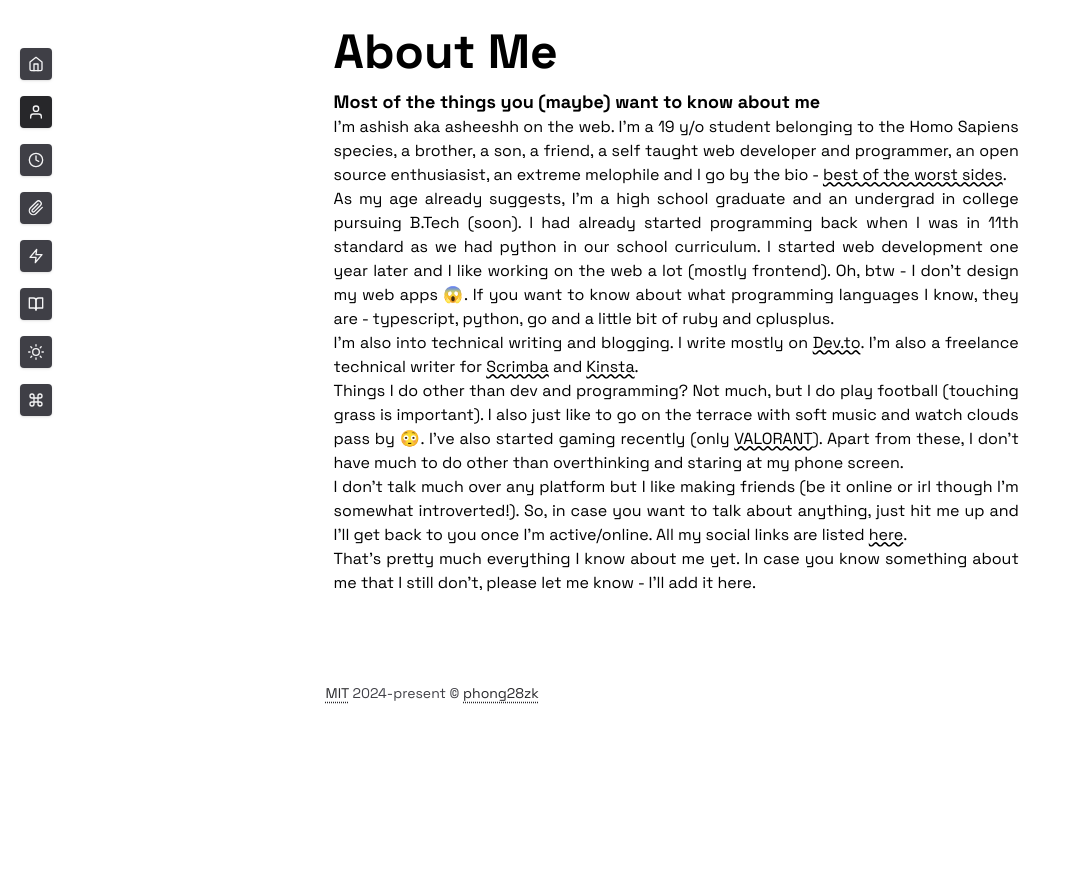
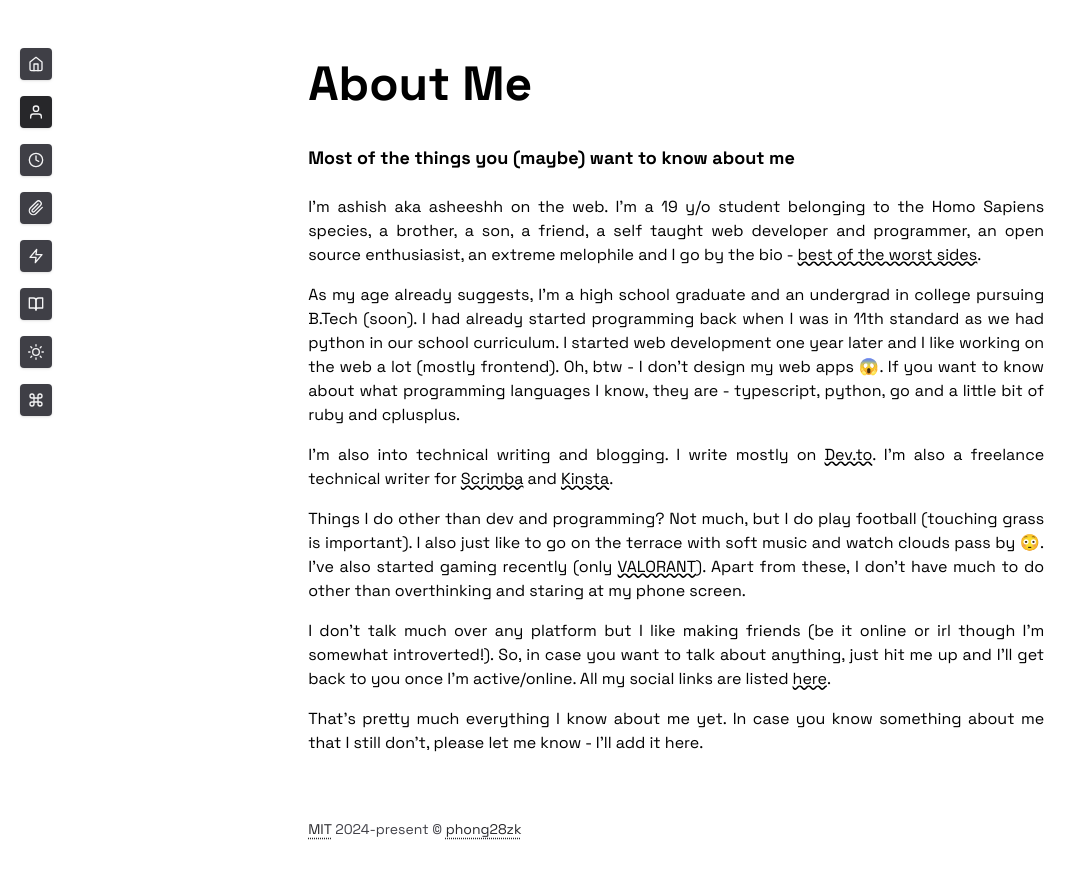
Before and after one commit to fn28chen/thang-vu-blogs, a Next.js app: page /about in a window 1280 px wide. Shown: the top 878 px of the page, without its empty margins (0-1087 px from the left). Before the commit the page ends 832 px from the top, so only its background shows below. Built offline with nearby package versions, Linux system fonts and the light colour scheme.

Commit message:
(Style) Update better css - about

```diff
--- a/mdx-components.tsx
+++ b/mdx-components.tsx
@@ -25,6 +25,7 @@ export function useMDXComponents(components: MDXComponents): MDXComponents {
         style={{
           color: "zinc",
           fontSize: "36px",
+          margin: "revert",
           fontWeight: "bold",
         }}
       >
@@ -35,6 +36,7 @@ export function useMDXComponents(components: MDXComponents): MDXComponents {
       <h3
         style={{
           color: "zinc",
+          margin: "revert",
           fontSize: "24px",
           fontWeight: "bold",
         }}
@@ -47,6 +49,7 @@ export function useMDXComponents(components: MDXComponents): MDXComponents {
         style={{
           color: "zinc",
           fontSize: "18px",
+          margin: "revert",
           fontWeight: "bold",
         }}
       >
@@ -57,6 +60,7 @@ export function useMDXComponents(components: MDXComponents): MDXComponents {
       <p
         style={{
           color: "zinc",
+          margin: "revert",
           fontSize: "16px",
         }}
       >
--- a/src/app/about/page.tsx
+++ b/src/app/about/page.tsx
@@ -11,17 +11,12 @@ export default function About() {
       animate={{ opacity: 1 }}
       exit={{ opacity: 0 }}
       transition={fadeOut(0.5)}
-      className="w-full min-h-screen h-full flex flex-col items-center relative"
+      className="w-full items-center"
     >
-      <section className="mb-12 mt-8 flex flex-col w-[80%] justify-center gap-6 text-justify md:mt-0 lg:mt-0">
-        <div
-          className="overflow-y-auto bg-white dark:bg-inherit custom-scrollbar text-justify px-2"
-          style={{ maxHeight: "80vh" }}
-        >
-          <AboutMe />
-        </div>
-        <Footer />
+      <section className="bg-white dark:bg-inherit custom-scrollbar">
+        <AboutMe />
       </section>
+      <Footer />
     </motion.div>
   );
 }
--- a/src/app/blogs/[blog_id]/page.tsx
+++ b/src/app/blogs/[blog_id]/page.tsx
@@ -59,7 +59,7 @@ export default function Blog() {
               </p>
             </div>
             <div
-              className="overflow-y-auto bg-white dark:bg-inherit custom-scrollbar text-justify px-2"
+              className="overflow-y-auto bg-white dark:bg-inherit custom-scrollbar  px-2"
               style={{ maxHeight: "80vh" }}
             >
               {blogs?.length > 0 ? (
--- a/src/app/blogs/page.tsx
+++ b/src/app/blogs/page.tsx
@@ -56,7 +56,7 @@ export default function Blogs() {
               </p>
             </div>
             <div
-              className="overflow-y-auto bg-white dark:bg-inherit custom-scrollbar text-justify px-2"
+              className="overflow-y-auto bg-white dark:bg-inherit custom-scrollbar  px-2"
               style={{ maxHeight: "80vh" }}
             >
               <div className="flex flex-col gap-6">
@@ -64,7 +64,7 @@ export default function Blogs() {
                   blogs.map((post) => (
                     <Card
                       key={post._id}
-                      className="flex flex-col md:flex-row text-justify justify-between px-4 py-4 gap-4"
+                      className="flex flex-col md:flex-row  justify-between px-4 py-4 gap-4"
                     >
                       <span className="flex flex-col gap-2">
                         <h2 className="font-bold text-2xl">{post.title}</h2>
--- a/src/app/globals.css
+++ b/src/app/globals.css
@@ -1,6 +1,10 @@
 @tailwind base;
 @tailwind components;
 @tailwind utilities;
+
+body {
+  text-align: justify;
+}
 
 .custom-scrollbar::-webkit-scrollbar {
   width: 10px;
--- a/src/app/links/page.tsx
+++ b/src/app/links/page.tsx
@@ -4,7 +4,7 @@ import LinksComponent from "@/components/global/link";
 export default function Links() {
   return (
     <div className="w-full min-h-screen h-full flex flex-col items-center relative">
-      <section className="prose mt-8 flex w-[80%] flex-col justify-between text-justify gap-6 md:mt-0 lg:mt-0">
+      <section className="prose mt-8 flex w-[80%] flex-col justify-between  gap-6 md:mt-0 lg:mt-0">
         <div className="flex flex-col gap-6">
           <h1 className="dark:text-zinc-200 text-zinc-900 leading-none mb-3 text-[48px] font-bold justify-center pt-3">
             Links
--- a/src/app/now/page.tsx
+++ b/src/app/now/page.tsx
@@ -4,9 +4,9 @@ import NowMD from "@/content/now-md.mdx";
 export default function Now() {
   return (
     <div className="w-full min-h-screen h-full flex flex-col items-center">
-      <section className="prose mt-8 flex w-[80%] flex-col justify-between text-justify gap-6 md:mt-0 lg:mt-0">
+      <section className="prose mt-8 flex w-[80%] flex-col justify-between  gap-6 md:mt-0 lg:mt-0">
         <div
-          className="overflow-y-auto bg-white dark:bg-inherit custom-scrollbar text-justify px-2"
+          className="overflow-y-auto bg-white dark:bg-inherit custom-scrollbar  px-2"
           style={{ maxHeight: "80vh" }}
         >
           <NowMD />
--- a/src/components/layout/mobileNavbar.tsx
+++ b/src/components/layout/mobileNavbar.tsx
@@ -69,7 +69,7 @@ export default function MobileNavBar() {
   useEffect(() => setMounted(true), []);
 
   return (
-    <div className="min-h-full h-full flex dark:bg-zinc-800 bg-zinc-500 justify-center items-center py-1 rounded-lg shadow-xl gap-4 custom-scrollbar">
+    <nav className="min-h-full h-full flex dark:bg-zinc-800 bg-zinc-500 justify-center items-center py-1 rounded-lg shadow-xl gap-4 custom-scrollbar">
       <div className="flex justify-evenly gap-4">
         {NavbarItems.map((item, index) => {
           return (
@@ -115,6 +115,6 @@ export default function MobileNavBar() {
           </div>
         </button>
       </div>
-    </div>
+    </nav>
   );
 }
--- a/src/components/layout/navbar.tsx
+++ b/src/components/layout/navbar.tsx
@@ -69,7 +69,7 @@ export default function NavBar() {
   }, []);
 
   return (
-    <div className="flex h-full min-h-full w-full flex-col items-center justify-start pt-12 z-10">
+    <nav className="flex h-full min-h-full w-full flex-col items-center justify-start pt-12 z-10">
       <div className="flex flex-col gap-4">
         {NavbarItems.map((item, index) => {
           return (
@@ -151,6 +151,6 @@ export default function NavBar() {
         </div>
       </div>
       <div className="mt-4 h-full border-r-2 border-zinc-500 dark:border-zinc-800"></div>
-    </div>
+    </nav>
   );
 }
--- a/src/components/ui/BlogCard.tsx
+++ b/src/components/ui/BlogCard.tsx
@@ -15,7 +15,7 @@ export default function BlogCard({
   return (
     <Card
       key={ICardProps._id}
-      className="flex flex-col text-justify justify-between px-4 py-4 gap-4 border-zinc-400 border-4 duration-200 hover:shadow-lg hover:-translate-y-1 relative overflow-hidden lg:col-span-4"
+      className="flex flex-col  justify-between px-4 py-4 gap-4 border-zinc-400 border-4 duration-200 hover:shadow-lg hover:-translate-y-1 relative overflow-hidden lg:col-span-4"
     >
       <span className="flex flex-col gap-2 justify-between h-full">
         <div className="w-full filter hover:blur-[40px] transition-all duration-300 items-center justify-center">
--- a/src/utils/transition_tab.tsx
+++ b/src/utils/transition_tab.tsx
@@ -14,9 +14,9 @@ export default function TransitionTab({
       animate={{ opacity: 1 }}
       exit={{ opacity: 0 }}
 
-      className="min-h-screen flex flex-col justify-center items-center top-0 w-full h-full lg:w-[80%] md:w-[80%] px-4 pt-4 lg:px-8 lg:py-4 md:px-8 md:py-8"
+      className="px-8 py-12 w-full md:max-w-[640px] lg:max-w-[800px]"
     >
-      {children}
+        {children}
     </motion.div>
   );
 }
```
Also changed, not shown: src/app/page.tsx (+4 -8 lines).
